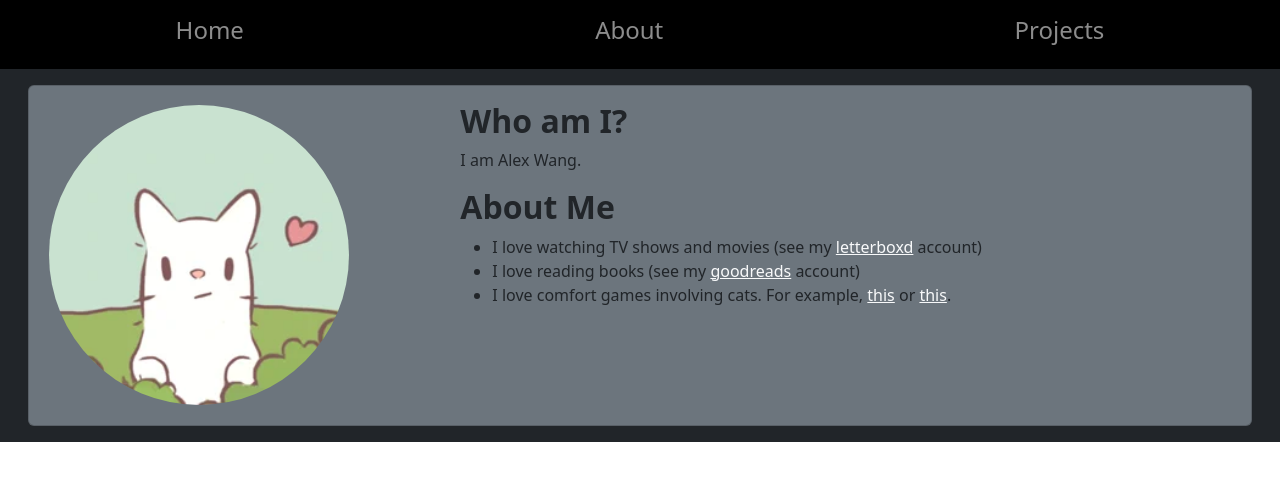
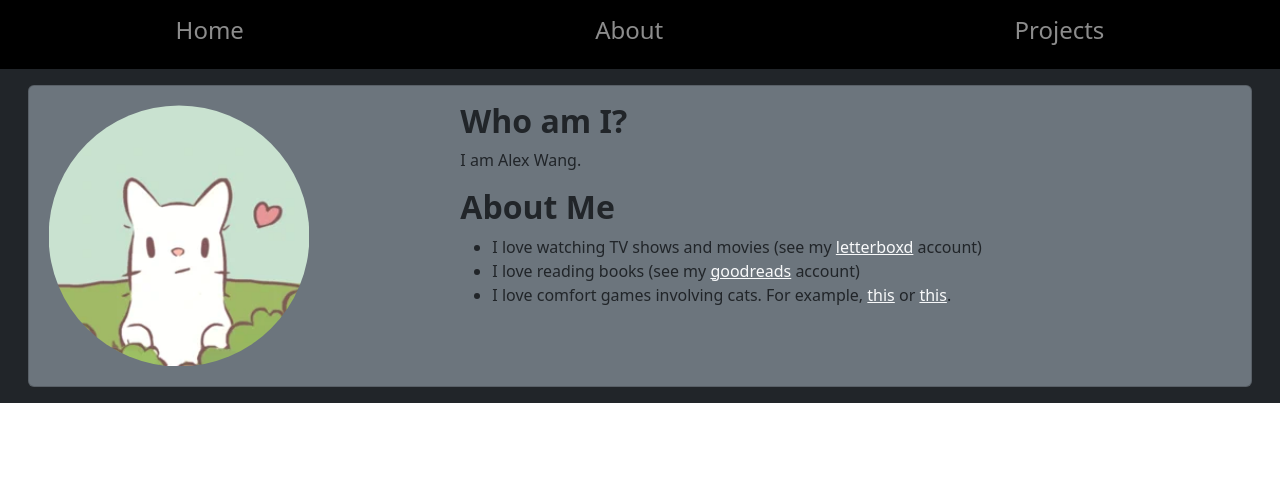
Before and after one commit to alex-wang-13/Alexio, a React (Create React App) app: page / in a window 1280 px wide. Shown: the top 480 px of the page. Built offline with nearby package versions, Linux system fonts and the light colour scheme.

Commit message:
fixed image resizing issue

```diff
--- a/src/components/HomeBody.css
+++ b/src/components/HomeBody.css
@@ -1,9 +1,9 @@
 .profile-image {
     width: 300px;
-    height: 300px;
+    height: auto;
     object-fit: cover;
     border-radius: 50%;
-    margin: 5% 5%;
+    padding: 5% 5%;
 }
 
 #imagear {
```
